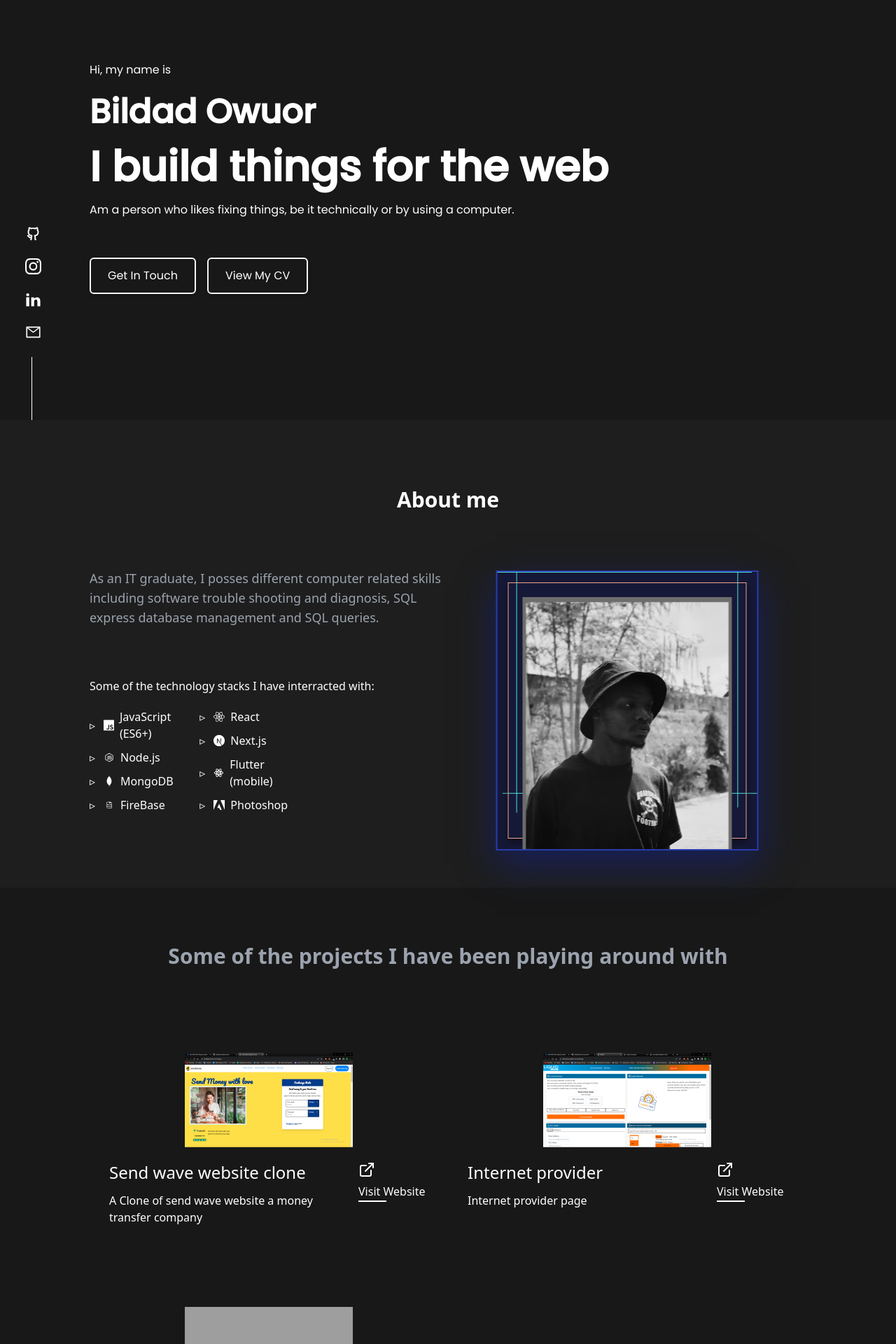
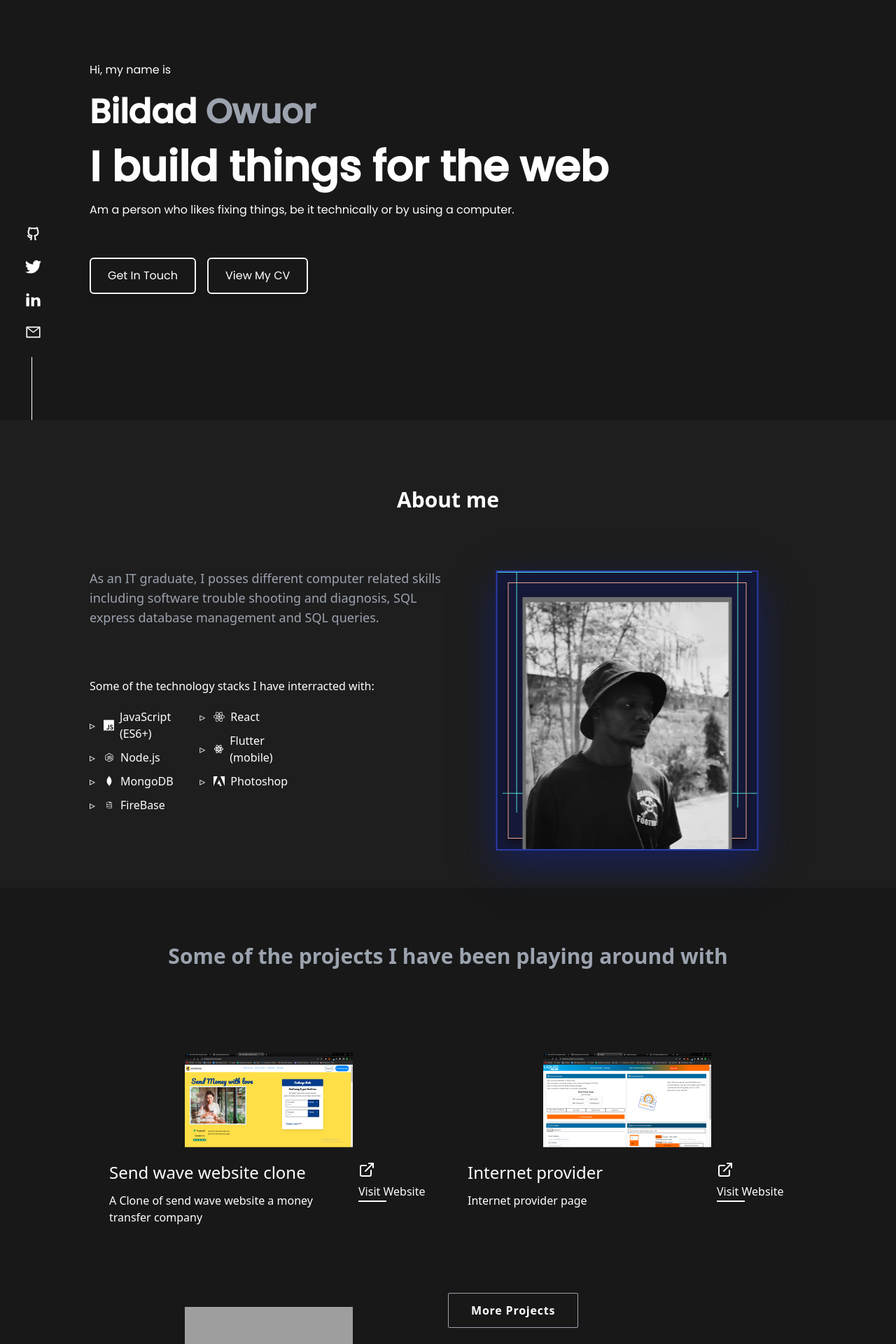
Before and after one commit to Bildad0/bildad, a React (Create React App) app: page / in a window 1280 px wide. Shown: the part 200-2120 px from the top of the page at 70% size. Built offline with nearby package versions, Linux system fonts and the light colour scheme; grey boxes are pictures that could not be loaded.

Commit message:
updates and fixes

```diff
--- a/src/App.css
+++ b/src/App.css
@@ -23,6 +23,8 @@ body {
   text-decoration: underline;
   text-decoration-color: white;
 }
+
+.project-title:hover,
 .my-nav-bar li:hover{
   text-decoration-line: underline;
   text-decoration-color: gray;
--- a/src/App.js
+++ b/src/App.js
@@ -26,9 +26,11 @@ link1Color="rgba(255,255,255,0.8)"
   link1Text="Home"
   link2Text="About"
   link3Text="Portfolio"
-  link1Url="#up"
-  link2Url="#about"
-  link3Url="#portfolio"
+  link4Text="Contact"
+  link1Url="/"
+  link2Url="/#about"
+  link3Url="/#portfolio"
+  link4Url="/"
   link1Size="2vmax"
   link1Family="cursive"
   link1Margin="1.5vmax"
--- a/src/Components/Aboutme.js
+++ b/src/Components/Aboutme.js
@@ -1,7 +1,7 @@
 import React, { useEffect } from "react";
 import AOS from "aos";
 import "aos/dist/aos.css"
-import { SiAdobe, SiJavascript, SiNextdotjs } from "react-icons/si";
+import { SiAdobe, SiJavascript, SiMysql, SiNextdotjs } from "react-icons/si";
 import { FaReact } from "react-icons/fa";
 import { DiFirebase, DiMongodb, DiNodejsSmall } from "react-icons/di";
 import { RiReactjsLine } from "react-icons/ri";
@@ -43,7 +43,6 @@ const Aboutme = () => {
               <div className="pt-5">
                 <ul className="skillList" >
                   <li className="flex items-center" > <FaReact /> <span className="ml-2" >React</span></li>
-                  <li className="flex items-center" > <SiNextdotjs /> <span className="ml-2" >Next.js</span></li>
                   <li className="flex items-center" > <RiReactjsLine /> <span className="ml-2" > Flutter (mobile) </span></li>
                   <li className="flex items-center"><SiAdobe/><span className="ml-2">Photoshop</span> </li>
                 </ul>
--- a/src/Components/Projects.js
+++ b/src/Components/Projects.js
@@ -1,8 +1,6 @@
-import React, { useEffect } from "react";
-import Aos from "aos";
+import React from "react";
 import "aos/dist/aos.css"
 import { FiExternalLink } from "react-icons/fi";
-import {MdWork} from "react-icons//md";
 
 const Projects = () => {
 
@@ -51,10 +49,10 @@ const Projects = () => {
                         ProjectArray.map((item, i) => {
                             return (
                                 <div key={i} className="Card w-full lg:w-1/2 px-2 pt-10 mb-14" >
-                                    <img src={item.image} alt="img" data-aos="zoom-in-up" loading="lazy" className="px-8 md:px-32 lg:px-32 xl:px-32" />
+                                    <img src={item.image} alt="img" data-aos="zoom-in-up" loading="lazy" className="px-8 sm:px-8 md:px-32 lg:px-32 xl:px-32" />
                                     <div className=" ProjectCta-grid" >
                                         <div className="">
-                                            <h1 className="text-2xl font-medium pb-3 " >
+                                            <h1 className="text-2xl font-medium pb-3 project-title" >
                                                 <a href={item.link} target="_blank" rel="noopener noreferrer" className="">{item?.name}</a>
                                                 </h1>
                                             <p className="font-medium" >{item?.desc}</p>
@@ -73,9 +71,12 @@ const Projects = () => {
                             )
                         })
                     }
+                <div className="text-center">
+                <a href="https://github.com/Bildad0?tab=repositories" target="_blank" rel="noopener noreferrer" className="flex justify-center bg-transparent text-center border-gray-400 border-border1 px-8 py-3 mt-5 rounded-sm mx-auto font-bold tracking-wider hover:bg-white  hover:text-gray-700 transition duration-200 ease-in-out " >More Projects</a>
+                </div>
+                </div>
 
-                </div>
-            <a href="https://github.com/Bildad0?tab=repositories" target="_blank" rel="noopener noreferrer" className=" bg-transparent text-center border-gray-400 border-border1 px-8 py-3 mt-5 rounded-sm mx-auto font-bold tracking-wider hover:bg-white  hover:text-gray-700 transition duration-200 ease-in-out " >More Projects</a>
+
 
             </div>
         </section>
--- a/src/Components/SocialMedia.js
+++ b/src/Components/SocialMedia.js
@@ -1,6 +1,6 @@
 import React from "react";
 import { AiOutlineMail } from "react-icons/ai";
-import { BsInstagram } from "react-icons/bs";
+import { BsTwitter } from "react-icons/bs";
 import { ImLinkedin2 } from "react-icons/im";
 import { RiGithubLine } from "react-icons/ri";
 
@@ -16,8 +16,8 @@ const SocialMedia = () => {
           </a>
         </li>
         <li>
-          <a target="_blank" rel="noopener noreferrer" href="https://www.instagram.com/iambildad/">
-            <BsInstagram />
+          <a target="_blank" rel="noopener noreferrer" href="https://x.com/Bildad0">
+            <BsTwitter />
           </a>
         </li>
         <li>
--- a/src/Pages/HomePage_Folder/HomePage.js
+++ b/src/Pages/HomePage_Folder/HomePage.js
@@ -26,7 +26,7 @@ const HomePage = () => {
                 </div>
                 <div className="font-Poppins pt-28 md:pt-52 ">
                     <h4 >Hi, my name is</h4>
-                    <h1 className="md:text-5xl text-3xl font-bold my-6  flex-1 name" >Bildad <span  data-aos="fade-right" className="text-gray">Owuor</span></h1>
+                    <h1 className="md:text-5xl text-3xl font-bold my-6  flex-1 name" >Bildad <span  data-aos="fade-right" className="text-gray-400">Owuor</span></h1>
                     <h1 className="md:text-6xl text-4xl font-bold mb-5"  > I build things for the web </h1>
                     <p className="w-full md:w-2/3" >Am a person who likes fixing things, be it technically or by using a computer.</p>
 
```
